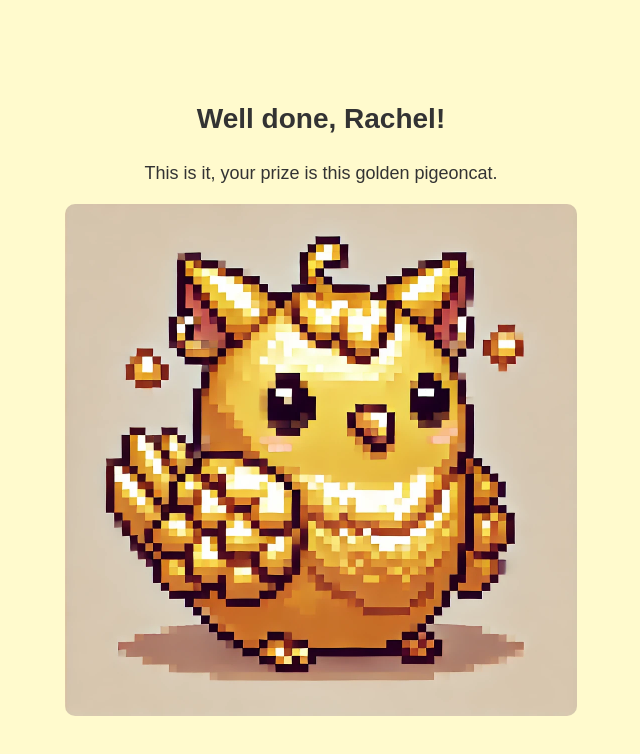
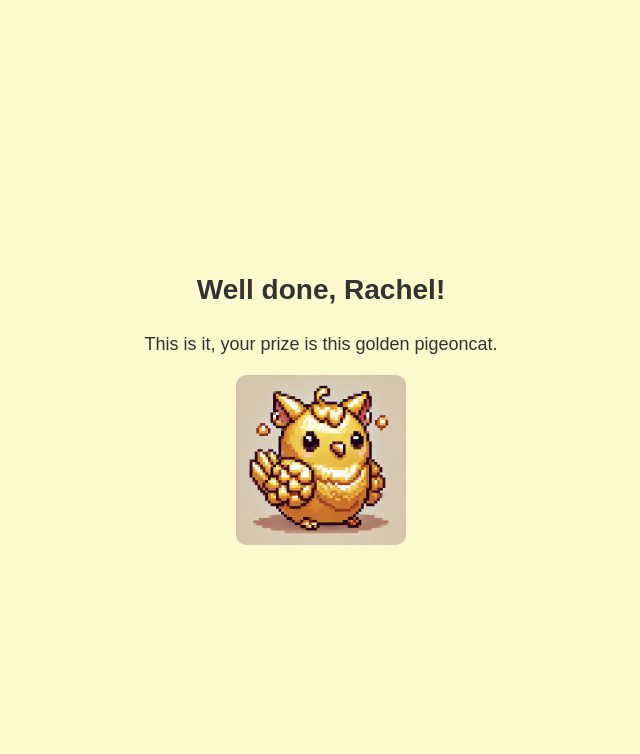
Before and after one commit to egorsemeniak/neko_challenge, a plain HTML site: page pigeoncat.html in a window 1280 px wide. Shown: the whole page, without its empty margins (319-959 px from the left). Drawn offline with Linux system fonts and the light colour scheme.

Commit message:
Update styles.css

```diff
--- a/styles.css
+++ b/styles.css
@@ -88,7 +88,7 @@ p {
 
 /* Style for the pigeoncat image */
 .pigeoncat-image {
-    max-width: 50%; /* Resize as needed */
+    max-width: 16.67%; /* Resize as needed */
     height: auto;
     border-radius: 10px;
 }
```
